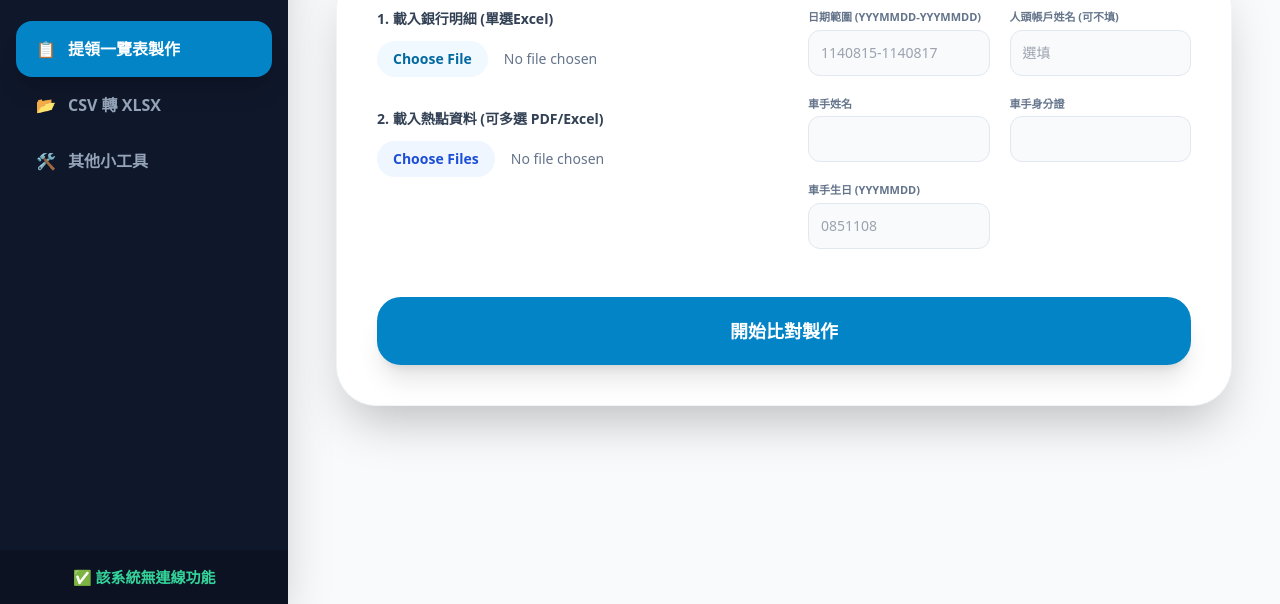
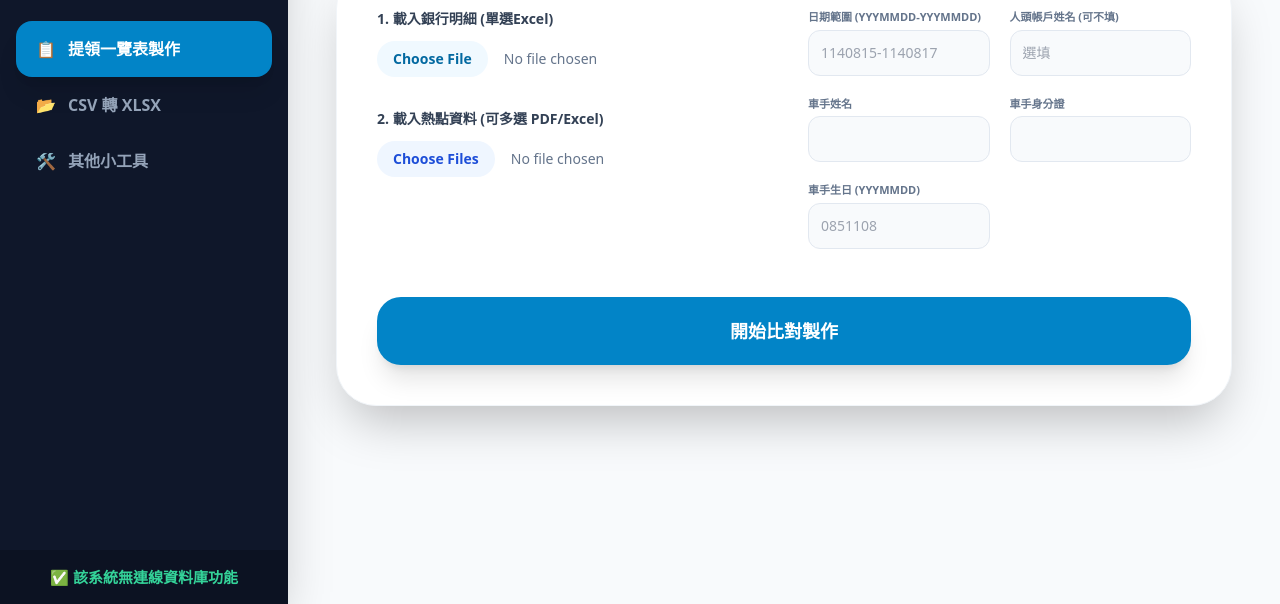
Before and after one commit to YU-HSUANCHIEN/autotools, a plain HTML site: page index.html in a window 1280 px wide. Shown: the part 196-800 px from the top of the page. Drawn offline with nearby package versions, Linux system fonts and the light colour scheme.

Commit message:
Update index.html

```diff
--- a/index.html
+++ b/index.html
@@ -31,7 +31,7 @@
                 <span class="mr-3">🛠️</span> 其他小工具
             </button>
         </nav>
-        <div id="libStatus" class="p-4 text-[15px] text-center text-emerald-400 font-bold bg-black/20">✅ 該系統無連線功能</div>
+        <div id="libStatus" class="p-4 text-[15px] text-center text-emerald-400 font-bold bg-black/20">✅ 該系統無連線資料庫功能</div>
     </div>
 
 <main class="flex-1 overflow-y-auto p-12">
```
